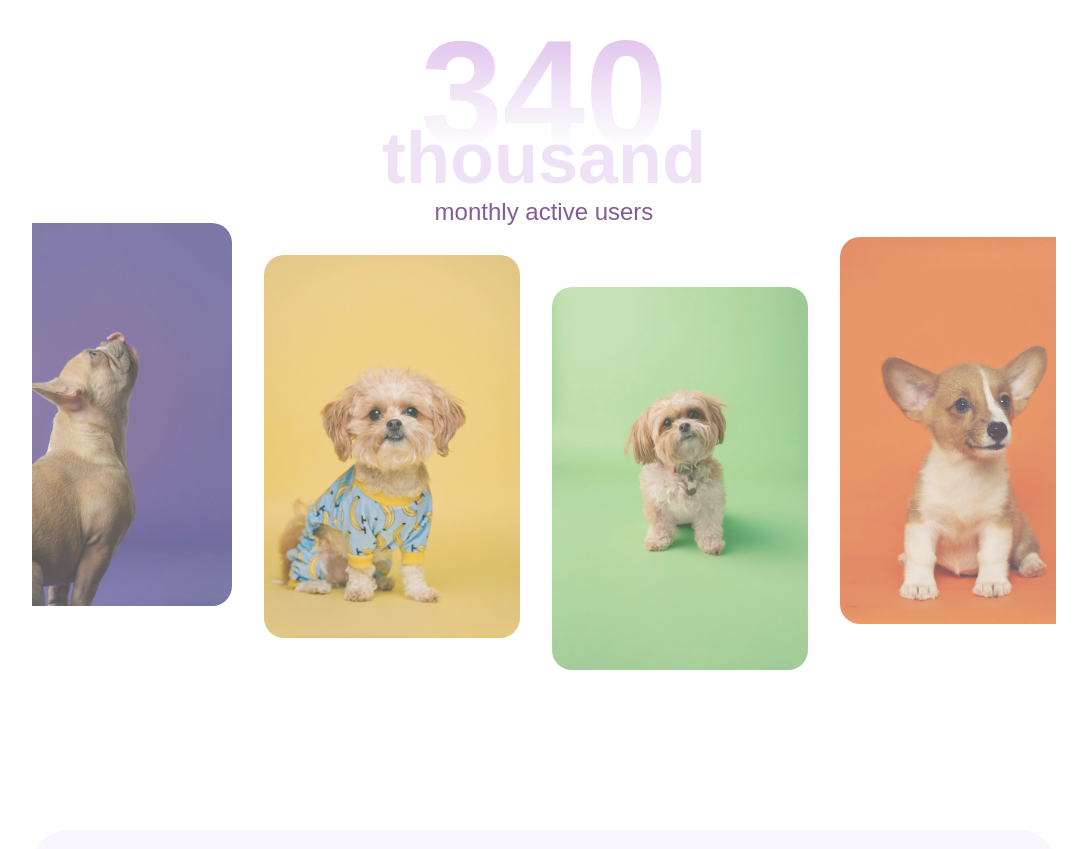
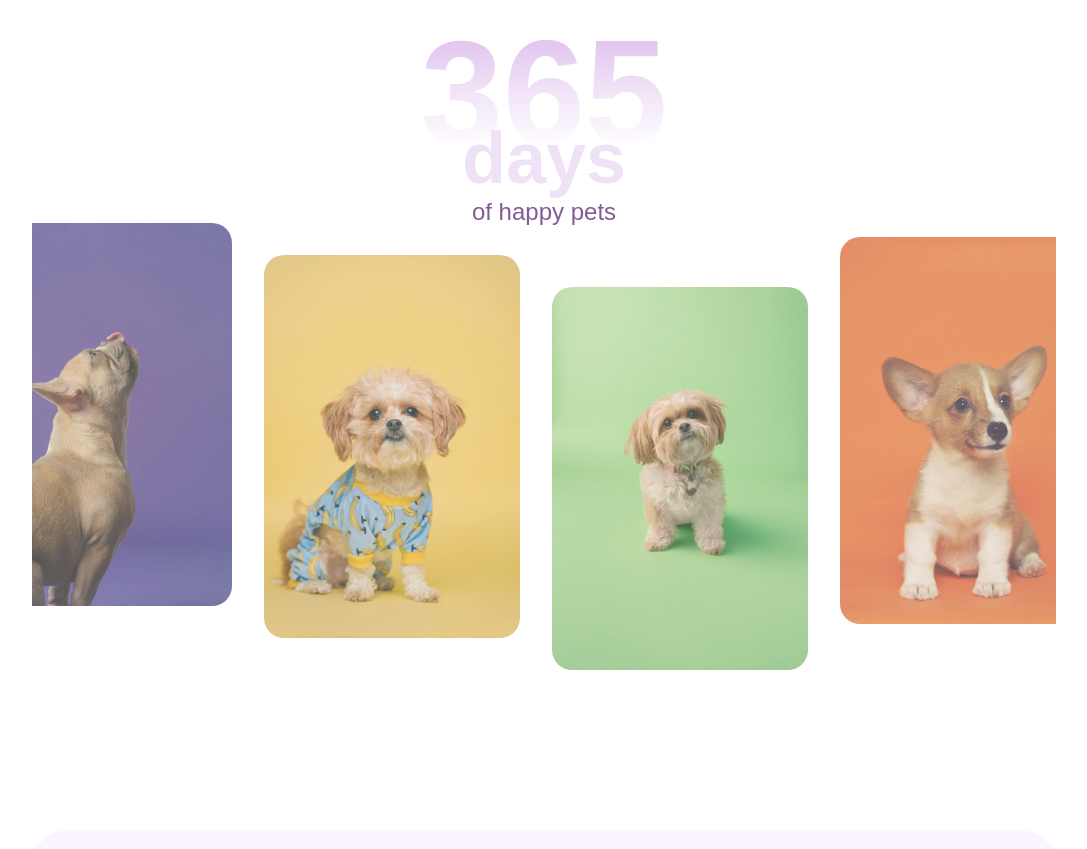
Before and after one commit to heisdanielade/PamietamPsa-frontend, a Vue app: page / in a window 1280 px wide. Shown: the part 1460-2309 px from the top of the page, without its empty margins (96-1183 px from the left). Built offline with nearby package versions, Linux system fonts and the light colour scheme; a web font is replaced by a local one.

Commit message:
minor changes

```diff
--- a/src/components/home/Preview.vue
+++ b/src/components/home/Preview.vue
@@ -8,13 +8,13 @@
         <div
             class="text h-full relative md:absolute top-0 md:left-1/2 md:-translate-x-1/2 flex flex-col items-center">
             <h1 v-scroll-reveal class="not-shown text-[9.25rem] opacity-100 font-semibold">
-                340
+                365
             </h1>
             <h2 v-scroll-reveal class="not-shown text-7xl font-semibold opacity-100">
-                thousand
+                days
             </h2>
             <p v-scroll-reveal class="not-shown text-2xl font-medium opacity-100">
-                monthly active users
+                of happy pets
             </p>
         </div>
 
@@ -30,8 +30,6 @@
             <img v-scroll-reveal src="/src/assets/images/backgrounds/webp/dog-orange.webp" alt="Dog with colored background"
                 class="hidden md:flex not-shown w-[14rem] h-full md:w-[16rem] rounded-[1.25rem] opacity-60">
         </div>
-
-
 
     </section>
 
@@ -78,8 +76,6 @@ img:nth-child(4) {
 }
 
 .text h2 {
-    /* color: #e0caeb; */
-
     color: #ead6f3;
     transform: translateY(-5.15rem);
 }
--- a/src/components/pages/UnderConstructionPage.vue
+++ b/src/components/pages/UnderConstructionPage.vue
@@ -62,7 +62,7 @@ onUnmounted(() => {
         <div class="timer mb-14 md:mb-16 w-full flex items-center justify-evenly">
             <div class="flex flex-col items-center">
                 <h2 class="text-[2.5rem] md:text-[3.5rem] leading-tight font-light">
-                    {{ days }}
+                    {{ String(days).padStart(2, '0') }}
                 </h2>
                 <p class="uppercase text-[0.825rem] md:text-[0.9rem] text-gray-500 tracking-tighter">
                     days
```
